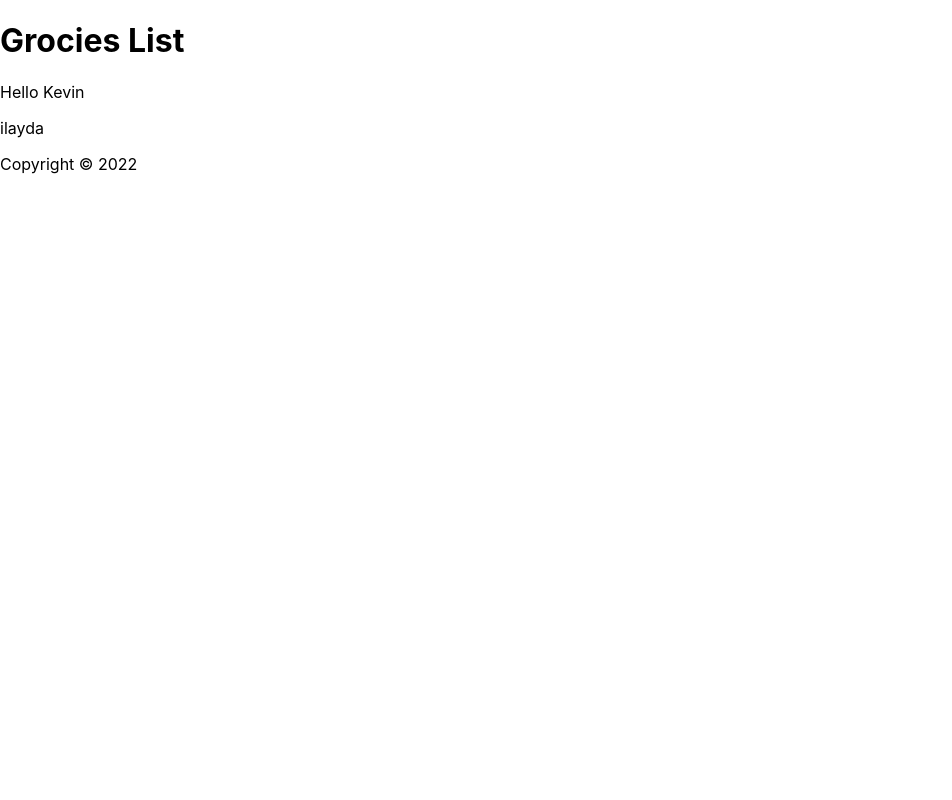
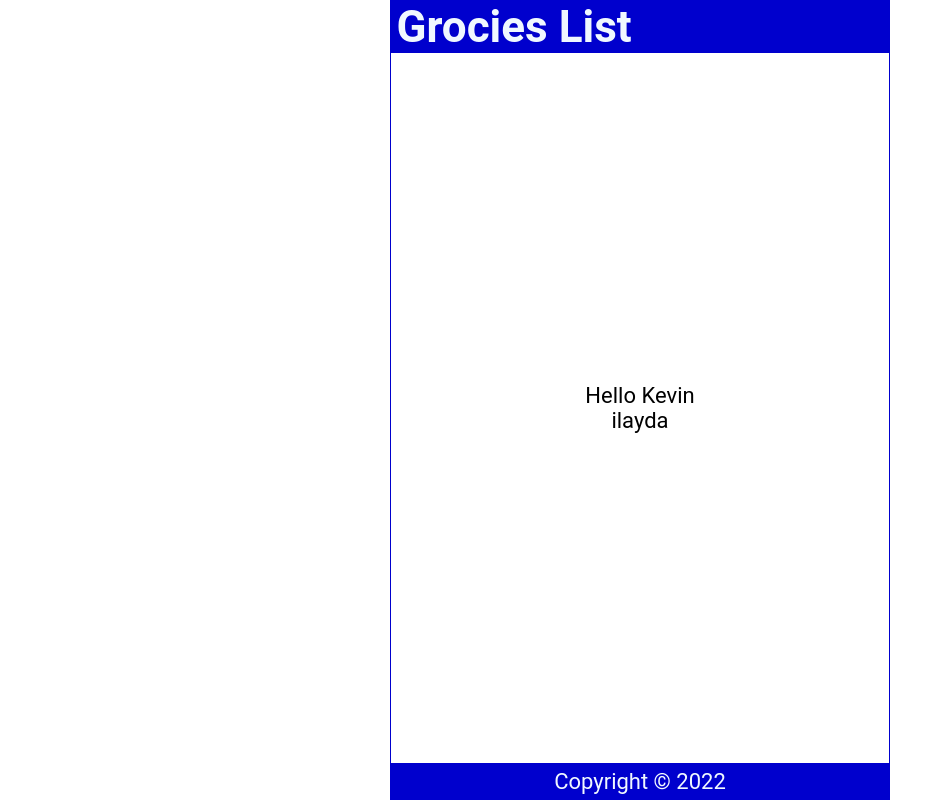
Before and after one commit to ilaydaozdemir/reactseries01, a React (Create React App) app: page / in a window 1280 px wide. Shown: the whole page, without its empty margins (0-952 px from the left). Built offline with nearby package versions, Linux system fonts and the light colour scheme.

Commit message:
Adding some styles

```diff
--- a/src/index.css
+++ b/src/index.css
@@ -1,13 +1,58 @@
+* {
+  margin: 0;
+  padding: 0;
+  box-sizing: border-box;
+}
+
+html {
+  font-size: 22px;
+}
+
 body {
-  margin: 0;
-  font-family: -apple-system, BlinkMacSystemFont, 'Segoe UI', 'Roboto', 'Oxygen',
-    'Ubuntu', 'Cantarell', 'Fira Sans', 'Droid Sans', 'Helvetica Neue',
-    sans-serif;
+  min-height: 100vh;
+  font-family: "Roboto", "Oxygen", "Ubuntu", "Cantarell", "Fira Sans",
+    "Droid Sans", "Helvetica Neue", sans-serif;
   -webkit-font-smoothing: antialiased;
   -moz-osx-font-smoothing: grayscale;
 }
 
-code {
-  font-family: source-code-pro, Menlo, Monaco, Consolas, 'Courier New',
-    monospace;
+.App {
+  display: flex;
+  flex-direction: column;
+  justify-content: center;
+  align-items: center;
+  height: 100vh;
+  width: 100%;
+  max-width: 500px;
+  border: 1px solid mediumblue;
+  margin: auto;
 }
+
+header {
+  width: 100%;
+  padding: 0 0.25em;
+  background-color: mediumblue;
+  color: aliceblue;
+  display: flex;
+  justify-content: space-between;
+  align-items: center;
+}
+
+main {
+  width: 100%;
+  display: flex;
+  flex-direction: column;
+  flex-grow: 1;
+  justify-content: center;
+  align-items: center;
+  overflow-y: auto;
+}
+
+footer {
+  width: 100%;
+  padding: 0.25em;
+  background-color: mediumblue;
+  color: aliceblue;
+  display: grid;
+  place-content: center;
+}
```
